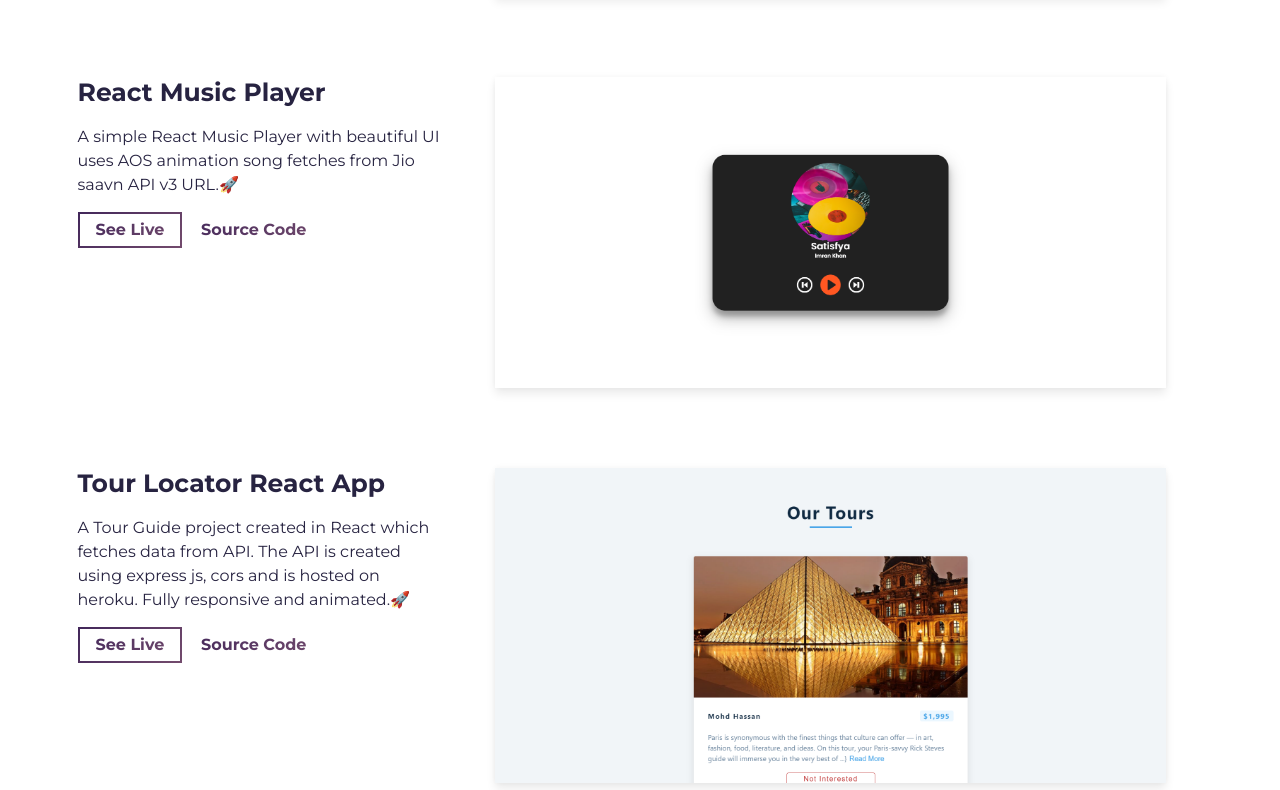
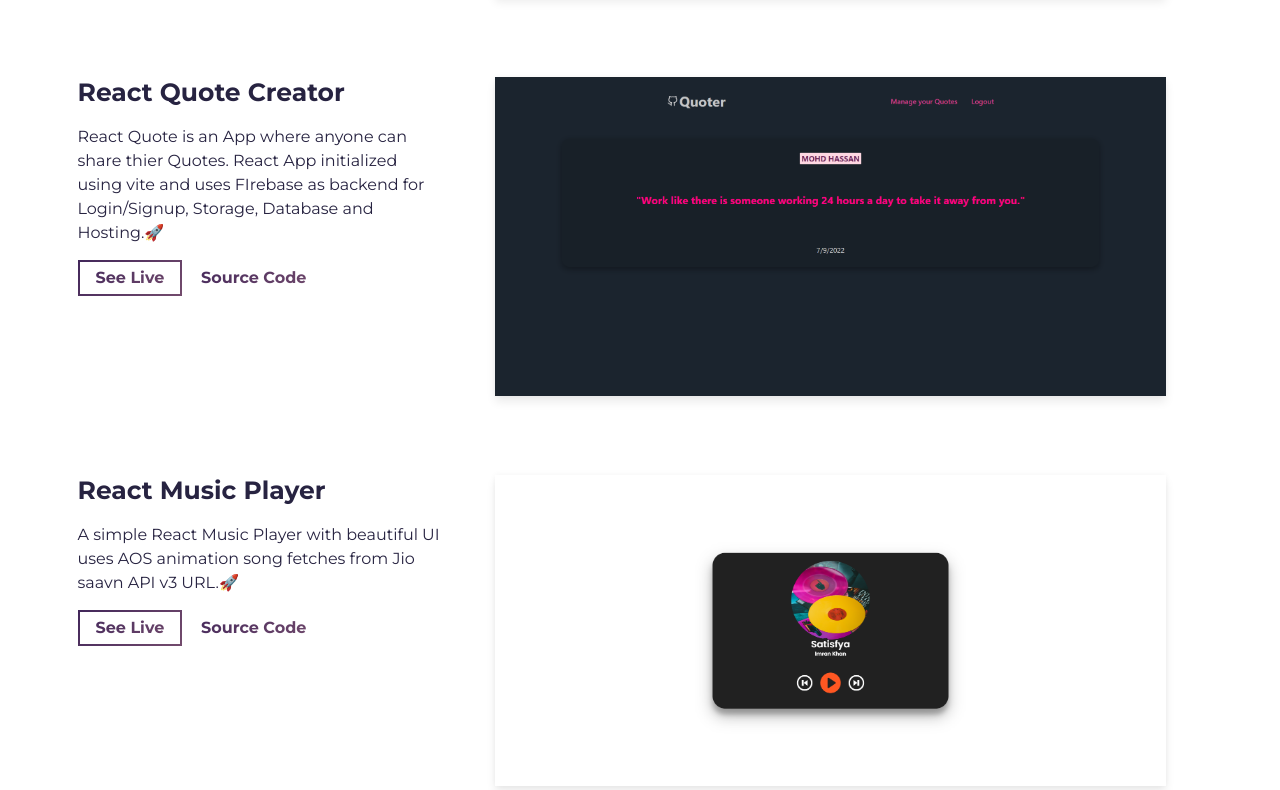
Before and after one commit to killshotxd/React-Minimal-PortFolio, a website built with Parcel: page src/index.html in a window 1280 px wide. Shown: the part 2354-3144 px from the top of the page. Built offline with nearby package versions, Linux system fonts and the light colour scheme.

Commit message:
Portfolio Update

```diff
--- a/src/index.html
+++ b/src/index.html
@@ -219,6 +219,63 @@
           <div class="row">
             <div class="col-lg-4 col-sm-12">
               <div class="project-wrapper__text load-hidden">
+                <h3 class="project-wrapper__text-title">React Quote Creator</h3>
+                <div>
+                  <p class="mb-4">
+                    React Quote is an App where anyone can share thier Quotes.
+                    React App initialized using vite and uses FIrebase as
+                    backend for Login/Signup, Storage, Database and Hosting.🚀
+                  </p>
+                </div>
+                <a
+                  rel="noreferrer"
+                  target="_blank"
+                  class="cta-btn cta-btn--hero"
+                  href="https://quoter69.web.app/"
+                >
+                  See Live
+                </a>
+                <a
+                  rel="noreferrer"
+                  target="_blank"
+                  class="cta-btn text-color-main"
+                  href="https://github.com/killshotxd/React-Quote"
+                >
+                  Source Code
+                </a>
+              </div>
+            </div>
+            <div class="col-lg-8 col-sm-12">
+              <div class="project-wrapper__image load-hidden">
+                <a
+                  rel="noreferrer"
+                  href="https://quoter69.web.app/"
+                  target="_blank"
+                >
+                  <div
+                    data-tilt
+                    data-tilt-max="4"
+                    data-tilt-glare="true"
+                    data-tilt-max-glare="0.5"
+                    class="thumbnail rounded js-tilt"
+                  >
+                    <img
+                      alt="Project Image"
+                      class="img-fluid"
+                      src="assets/Quotes.png"
+                    />
+                  </div>
+                </a>
+              </div>
+            </div>
+          </div>
+          <!-- /END Project -->
+
+          <!-- Projects Start -->
+
+          <div class="row">
+            <div class="col-lg-4 col-sm-12">
+              <div class="project-wrapper__text load-hidden">
                 <h3 class="project-wrapper__text-title">React Music Player</h3>
                 <div>
                   <p class="mb-4">
@@ -275,21 +332,20 @@
           <div class="row">
             <div class="col-lg-4 col-sm-12">
               <div class="project-wrapper__text load-hidden">
-                <h3 class="project-wrapper__text-title">
-                  Tour Locator React App
-                </h3>
+                <h3 class="project-wrapper__text-title">React Blog App</h3>
                 <div>
                   <p class="mb-4">
-                    A Tour Guide project created in React which fetches data
-                    from API. The API is created using express js, cors and is
-                    hosted on heroku. Fully responsive and animated.🚀
+                    React Blog is a web app where you can post or create a small
+                    blogs. This uses Firebase as backend for storing thumbnails
+                    and data . Fully responsive Ui with beautiful animations and
+                    rough notation effect like hand sketches.🚀
                   </p>
                 </div>
                 <a
                   rel="noreferrer"
                   target="_blank"
                   class="cta-btn cta-btn--hero"
-                  href="https://react-touron-guide.netlify.app/"
+                  href="https://blog-creator-aa88c.web.app/"
                 >
                   See Live
                 </a>
@@ -297,7 +353,7 @@
                   rel="noreferrer"
                   target="_blank"
                   class="cta-btn text-color-main"
-                  href="https://github.com/killshotxd/react-tours-project"
+                  href="https://github.com/killshotxd/React-Blog"
                 >
                   Source Code
                 </a>
@@ -307,7 +363,7 @@
               <div class="project-wrapper__image load-hidden">
                 <a
                   rel="noreferrer"
-                  href="https://react-touron-guide.netlify.app/"
+                  href="https://blog-creator-aa88c.web.app/"
                   target="_blank"
                 >
                   <div
@@ -320,7 +376,7 @@
                     <img
                       alt="Project Image"
                       class="img-fluid"
-                      src="assets/Tours Setup.png"
+                      src="assets/React Blog.png"
                     />
                   </div>
                 </a>
```
Also changed, not shown: src/assets/Projects Manager.png, src/assets/Quotes.png (added), src/assets/React Blog.png (added).
